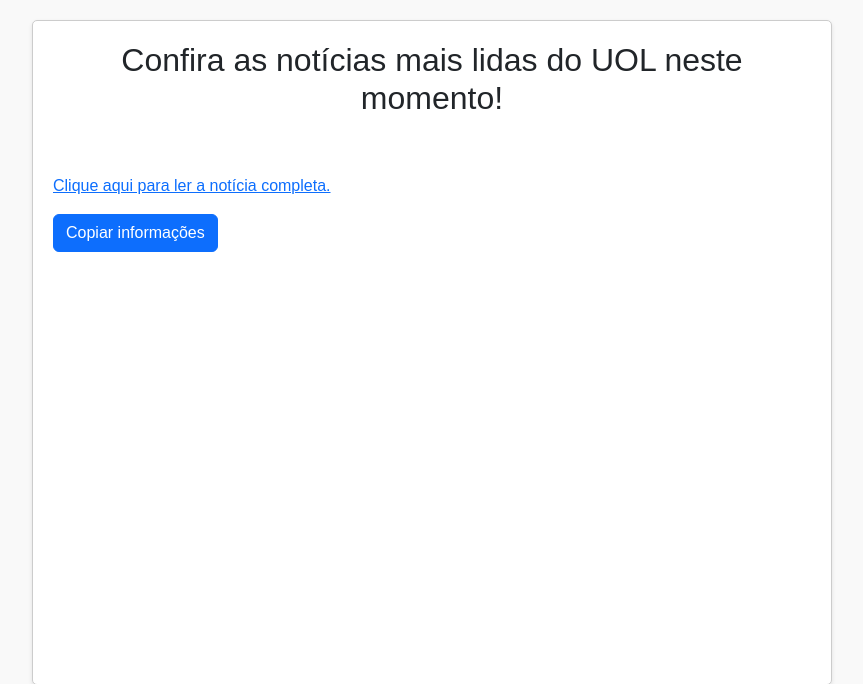
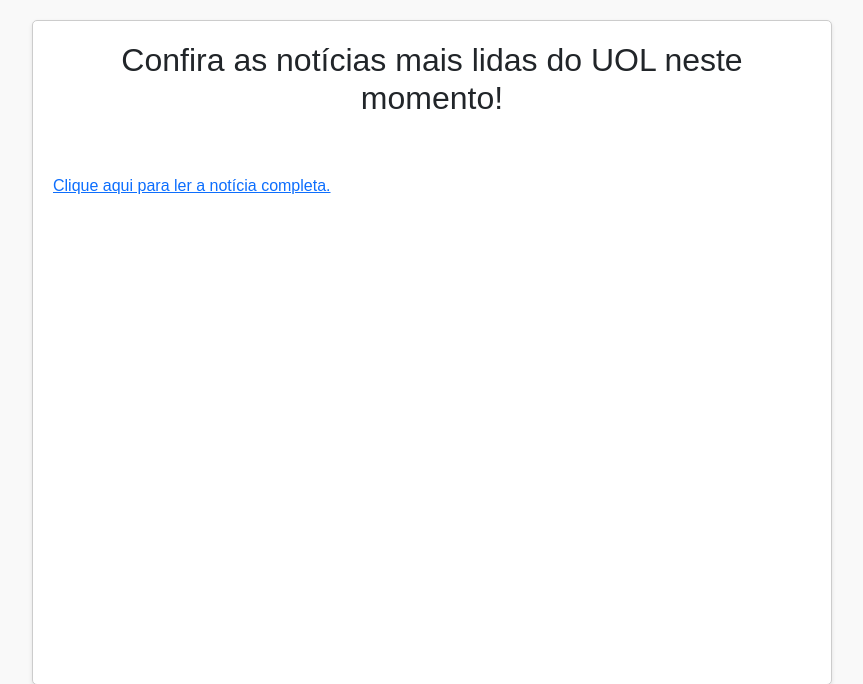
Before and after one commit to joaoinsper/render, a Flask app: page /uol in a window 1280 px wide. Shown: the top 684 px of the page, without its empty margins (208-1071 px from the left). Run offline with Flask 3, Linux system fonts and the light colour scheme; data that the repository does not hold is empty.

Commit message:
tirar botao script

```diff
--- a/templates/uol.html
+++ b/templates/uol.html
@@ -56,7 +56,6 @@
         {% set partes = manchete.split('\n') %}
         <p>{{ partes[0] }}<br><a href="{{ partes[1] }}">Clique aqui para ler a notícia completa.</a></p>
         {% endfor %}
-        <button onclick="copiarTexto()" class="btn btn-primary">Copiar informações</button>
     </div>
     <br>
     <footer>
```
